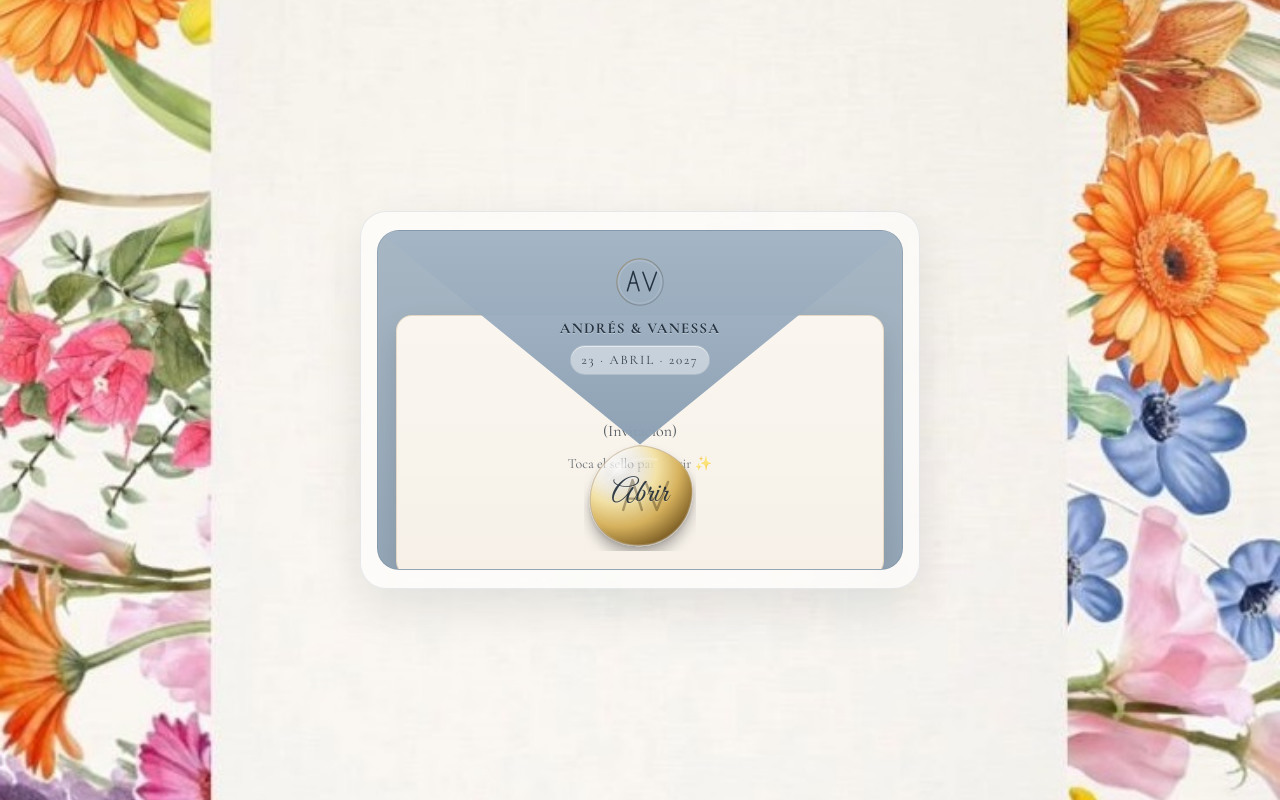
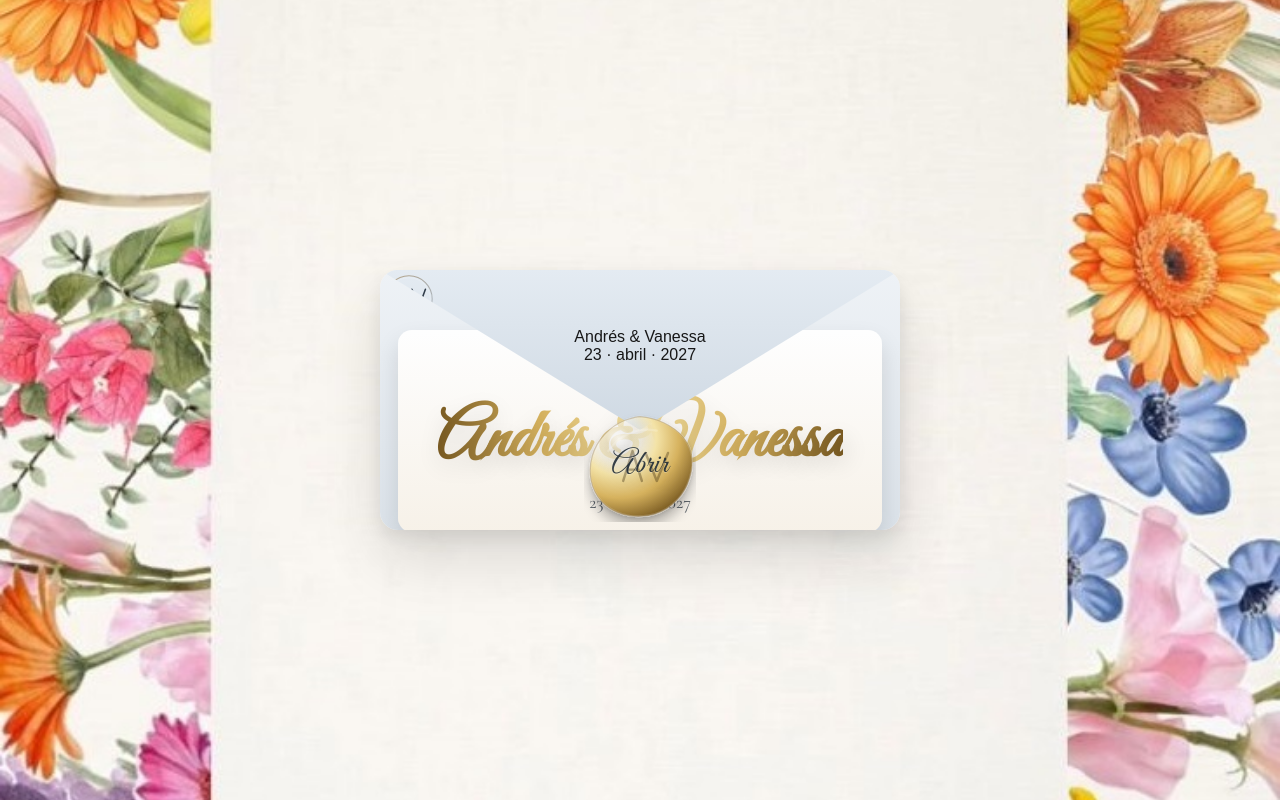
Before and after one commit to iandlocam/boda-rsvp-2027, a Next.js app: page / in a window 1280 px wide. Built offline with nearby package versions, Linux system fonts and the light colour scheme.

Commit message:
Update index.js

```diff
--- a/pages/index.js
+++ b/pages/index.js
@@ -966,120 +966,60 @@ export default function Home() {
     },
     envelopeWrap: {
   width: "100%",
-      maxWidth: 560,
+  maxWidth: 520,
   position: "relative",
-      borderRadius: 26,
-      padding: "18px 16px 18px",
-      background: "rgba(255,255,255,0.55)",
-      border: "1px solid rgba(31,65,95,0.10)",
-      boxShadow: "0 18px 50px rgba(12, 22, 33, 0.10)",
-      backdropFilter: "blur(6px)",
-    },
+  margin: "0 auto",
+  textAlign: "center",
+},
+
 envelope: {
   width: "100%",
-      height: 340,
+  height: 260,
   position: "relative",
-      borderRadius: 22,
+  borderRadius: 18,
+  background: "linear-gradient(180deg, #eef2f6, #dce3ea)", // azul grisáceo suave
+  boxShadow:
+    "0 30px 60px rgba(0,0,0,0.12), 0 8px 18px rgba(0,0,0,0.08)",
   overflow: "hidden",
-      border: "1px solid rgba(31,65,95,0.14)",
-      background: "linear-gradient(180deg, rgba(160,176,190,0.92), rgba(140,160,178,0.92))",
-      perspective: 1200,
-      transformStyle: "preserve-3d",
-    },
-
-    // ✅ Flap: MÁS alto + clipPath menos agresivo para que NO corte nombres/fecha
+},
+
 envelopeFlap: {
   position: "absolute",
   left: 0,
   right: 0,
   top: 0,
-      height: 232, // ✅ más alto
-      transformOrigin: "top center",
-      transformStyle: "preserve-3d",
+  height: 160,
+  background: "linear-gradient(180deg, #e4ebf2, #cfd9e3)",
+  clipPath: "polygon(0 0, 100% 0, 50% 100%)",
+  transition: "transform 900ms cubic-bezier(0.2,0.85,0.2,1)",
+  transformOrigin: "top",
   transform: envelopeOpen ? "rotateX(180deg)" : "rotateX(0deg)",
-      transition: "transform 980ms cubic-bezier(0.2, 0.85, 0.2, 1)",
-      background: "linear-gradient(180deg, rgba(165,182,198,0.96), rgba(135,156,176,0.96))",
-      clipPath: "polygon(0 0, 100% 0, 50% 92%)", // ✅ más “abierto”
-      borderBottom: "1px solid rgba(31,65,95,0.14)",
-      backfaceVisibility: "hidden",
-      zIndex: 4,
-    },
-    flapContent: {
-      position: "absolute",
-      top: 22,
-      left: 0,
-      right: 0,
-      textAlign: "center",
-      zIndex: 6,
-      pointerEvents: "none",
-      display: "grid",
-      placeItems: "center",
-      gap: 8,
-      padding: "0 16px", // ✅ evita cortes laterales
-    },
-    flapNames: {
-      fontFamily: '"Cormorant Garamond", serif',
-      fontSize: 15,
-      fontWeight: 700,
-      letterSpacing: "0.08em",
-      color: "rgba(19,32,45,0.88)",
-      textTransform: "uppercase",
-      textShadow: "0 1px 0 rgba(255,255,255,0.35)",
-      whiteSpace: "nowrap",
-    },
-    flapDatePill: {
-      display: "inline-block",
-      padding: "6px 10px",
-      borderRadius: 999,
-      background: "rgba(255,255,255,0.46)",
-      border: "1px solid rgba(31,65,95,0.14)",
-      boxShadow: "inset 0 1px 0 rgba(255,255,255,0.55)",
-      fontFamily: '"Cormorant Garamond", serif',
-      fontSize: 13,
-      letterSpacing: "0.14em",
-      textTransform: "uppercase",
-      color: "rgba(19,32,45,0.82)",
-      whiteSpace: "nowrap",
-    },
-
-    // ✅ Carta (leyenda abajo)
+  boxShadow: "0 4px 12px rgba(0,0,0,0.08)",
+},
+
 envelopePaper: {
   position: "absolute",
   left: 18,
   right: 18,
   bottom: 18,
-      top: 58,
-      borderRadius: 16,
-      background: "linear-gradient(180deg, rgba(252,248,240,0.98), rgba(248,242,232,0.98))",
-      border: "1px solid rgba(176,141,87,0.25)",
-      boxShadow: "0 12px 30px rgba(0,0,0,0.12)",
+  top: 40,
+  borderRadius: 14,
+  background:
+    "linear-gradient(180deg, rgba(255,255,255,0.95), rgba(248,242,232,0.95))",
+  boxShadow: "0 12px 24px rgba(0,0,0,0.12)",
   display: "flex",
   alignItems: "center",
   justifyContent: "center",
-      padding: 18,
-      transform: envelopeOpen ? "translateY(-12px)" : "translateY(26px)",
-      transition: "transform 900ms cubic-bezier(0.2, 0.85, 0.2, 1)",
-      zIndex: 1,
-    },
-    envelopePaperText: {
-      textAlign: "center",
-      fontFamily: '"Cormorant Garamond", serif',
-      color: "rgba(19,32,45,0.82)",
-      width: "100%",
-    },
-    envelopeLegend: {
-      marginTop: 14,
-      fontSize: 14,
-      color: "rgba(19,32,45,0.62)",
-    },
-
-    // ✅ Sello (un poco más abajo para NO tapar texto)
+  transform: envelopeOpen ? "translateY(-18px)" : "translateY(20px)",
+  transition: "transform 900ms cubic-bezier(0.2,0.85,0.2,1)",
+},
+
 sealStage: {
   position: "absolute",
   left: "50%",
-      top: 208, // ✅ bajado
+  top: 140,
   transform: "translateX(-50%)",
-      zIndex: 8,
+  zIndex: 5,
 },
 
     // Mesa regalos / money
@@ -1264,6 +1204,11 @@ export default function Home() {
                   <div style={styles.envelopePaperText}>
                     <div style={{ fontSize: 16, opacity: 0.9 }}>(Invitación)</div>
                     <div style={styles.envelopeLegend}>Toca el sello para abrir ✨</div>
+  <div style={{ marginBottom: 30 }}>
+  <div style={{ ...styles.smallCaps }}>Nuestra boda</div>
+  <h1 style={nameStyleObj}>Andrés & Vanessa</h1>
+  <div style={styles.subtitle}>23 · abril · 2027</div>
+</div>
                   </div>
                 </div>
 
```
Lines whose indentation alone changed are shown as unchanged.
